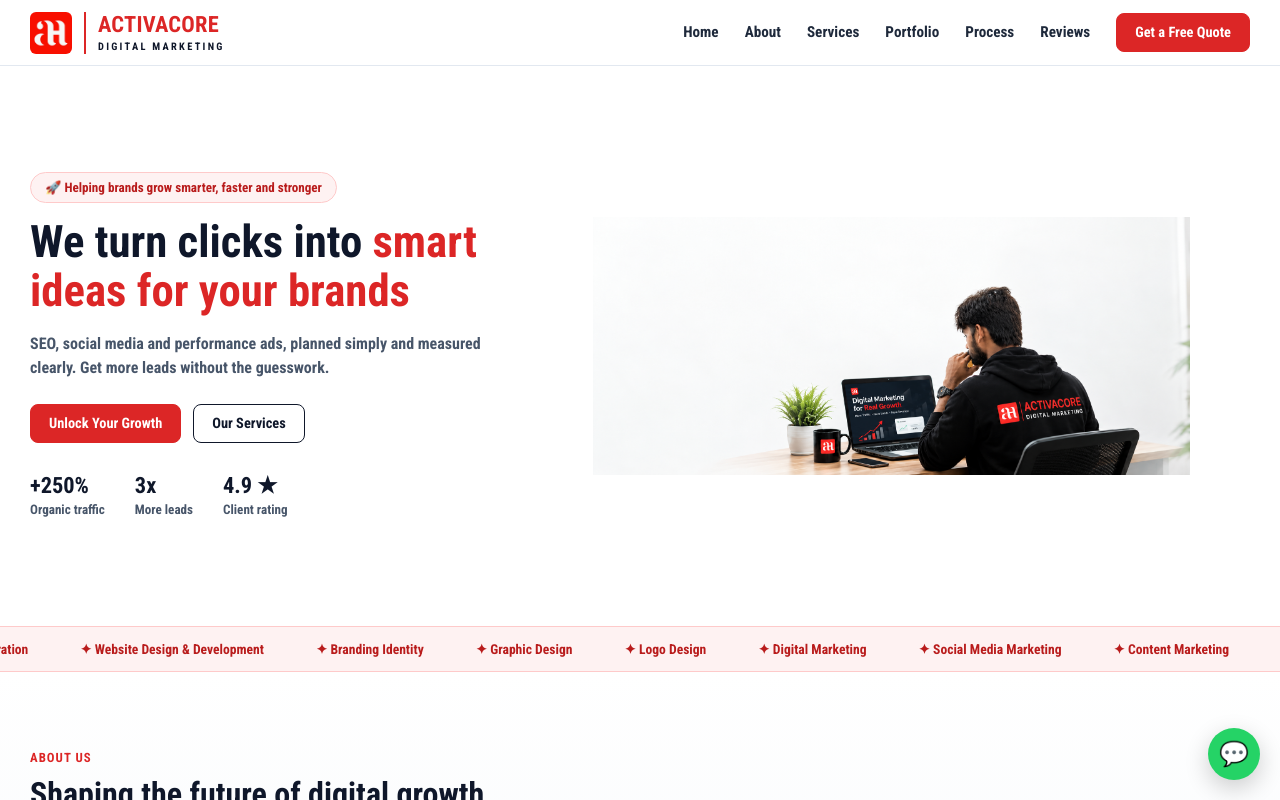
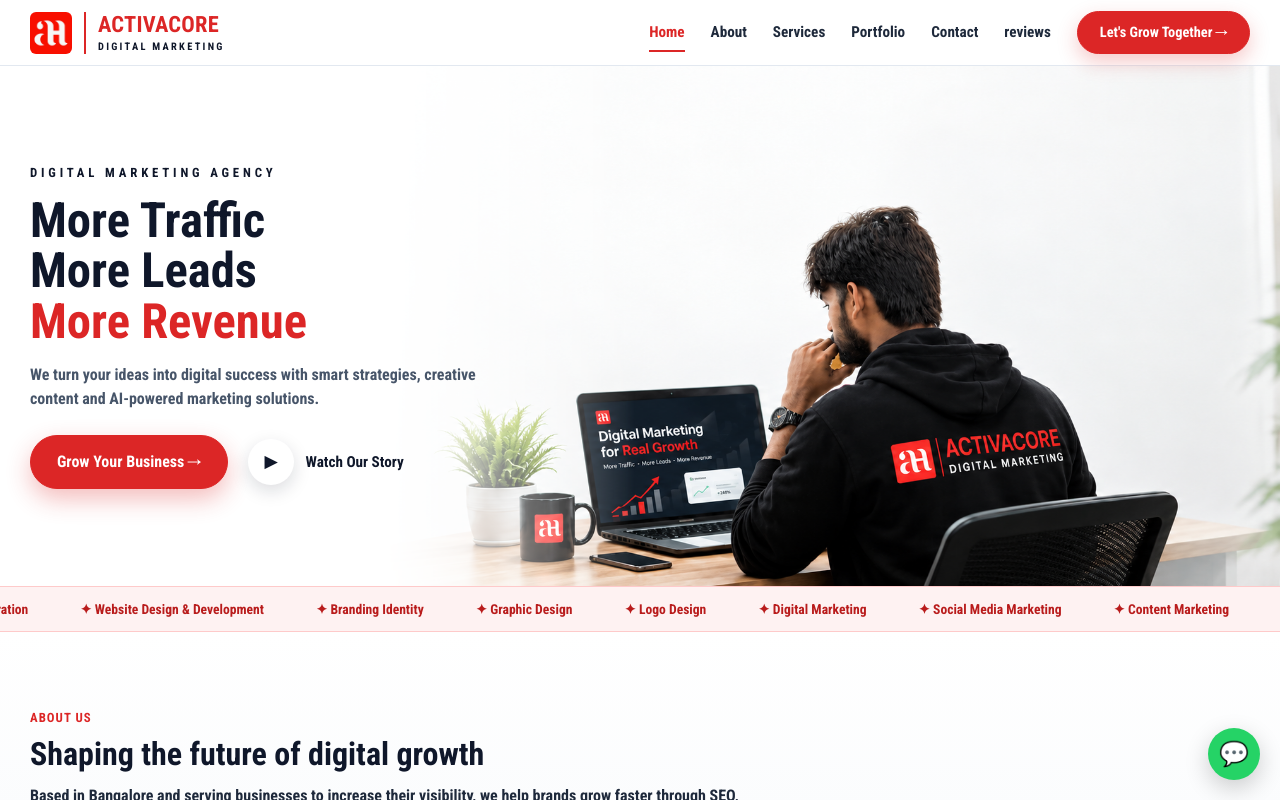
Before and after one commit to aniketkumar3432-design/design-website, a React (Vite) app: page / in a window 1280 px wide. Shown: the top 800 px of the page. Built offline with nearby package versions, Linux system fonts and the light colour scheme.

Commit message:
home page design

```diff
--- a/src/App.jsx
+++ b/src/App.jsx
@@ -63,7 +63,7 @@
 ];
 
 const css = `
-@import url('https://fonts.googleapis.com/css2?family=Roboto+Condensed:wght@400;700&display=swap');
+@import url('https://fonts.googleapis.com/css2?family=Roboto+Condensed:wght@400;700&family=Caveat:wght@700&display=swap');
 :root{
   --red:#dc2626;--red2:#b91c1c;--redsoft:#fef2f2;
   --ink:#0f172a;--text:#1e293b;--muted:#475569;
@@ -90,7 +90,8 @@
 .tagline{color:var(--ink);font-size:.65rem;letter-spacing:.22em;margin-top:6px}
 .links{display:flex;gap:26px;align-items:center;font-size:.95rem}
 .links a:not(.btn):hover{color:var(--red)}
-.links a.active{color:var(--red)}
+.links a.active{color:var(--red);position:relative}
+.links a.active::after{content:"";position:absolute;left:0;right:0;bottom:-8px;height:2px;background:var(--red)}
 .btn{display:inline-block;background:var(--red);color:#fff!important;padding:8px 18px;border-radius:8px;border:1.5px solid var(--red);cursor:pointer;font-size:.9rem;transition:.2s}
 .btn:hover{background:var(--red2);border-color:var(--red2);transform:translateY(-2px);box-shadow:0 8px 20px rgba(220,38,38,.28)}
 .btn.ghost{background:#fff;color:var(--ink)!important;border:1.5px solid var(--ink)}
@@ -99,13 +100,20 @@
 .menu{display:none;background:none;border:0;font-size:1.5rem;cursor:pointer;color:var(--ink)}
 .btn:focus-visible,a:focus-visible,button:focus-visible{outline:3px solid #fca5a5;outline-offset:2px}
 
-/* Hero: two halves. Left = text, right = image */
-.hero{background:#fff;padding:20px 0;min-height:560px;display:flex;align-items:center;overflow:hidden}
-.hero .container{width:100%}
-.hero-grid{display:grid;grid-template-columns:1fr 1.1fr;gap:20px;align-items:center}
-.hero-copy{max-width:520px}
+/* Hero: two halves. Left = text, right = BIGGER image */
+section.hero{position:relative;background:#fff;padding:0;min-height:max(520px,31vw);display:flex;align-items:center;overflow:hidden}
+.hero .container{position:static;flex:1;min-width:0;max-width:none;margin-right:0}
+.hero-grid{display:block}
+.hero-copy{position:relative;z-index:3;width:44%;max-width:640px;padding:30px 0}
+.btn.nav-cta{padding:10px 22px;border-radius:99px;font-size:.9rem;box-shadow:0 8px 20px rgba(220,38,38,.25)}
+.kicker{display:block;font-size:.8rem;letter-spacing:.3em;color:var(--ink);margin-bottom:14px}
+.btn.big{padding:14px 26px;border-radius:99px;font-size:1rem;box-shadow:0 10px 24px rgba(220,38,38,.3)}
+.watch{display:inline-flex;align-items:center;gap:12px;color:var(--ink);font-size:.95rem}
+.watch i{width:46px;height:46px;border-radius:50%;background:#fff;box-shadow:0 6px 18px rgba(15,23,42,.15);display:grid;place-items:center;font-style:normal;font-size:1rem;color:var(--ink);transition:.2s}
+.watch:hover i{transform:scale(1.08)}
 .pill{display:inline-block;background:var(--redsoft);color:var(--red2);border:1px solid #fecaca;padding:5px 14px;border-radius:99px;font-size:.82rem;margin-bottom:14px}
-.hero h1{font-size:clamp(1.9rem,3.6vw,2.8rem);line-height:1.1;color:var(--ink)}
+.hero h1{font-size:clamp(2.1rem,3.8vw,3.5rem);line-height:1.04;color:var(--ink)}
+.hero h1 span{display:block}
 .hero h1 em{font-style:normal;color:var(--red)}
 .hero p{margin:16px 0 24px;max-width:460px;color:var(--muted);font-size:1rem}
 .row{display:flex;gap:12px;flex-wrap:wrap}
@@ -113,24 +121,26 @@
 .hero-stats div b{display:block;font-size:1.4rem;color:var(--ink);line-height:1.1}
 .hero-stats div span{font-size:.82rem;color:var(--muted)}
 
-.hero-media{position:relative;width:100%}
-.hero-media>img{display:block;width:100%;height:auto;max-height:540px;object-fit:contain;object-position:right center}
+.hero-media{position:absolute;right:0;top:0;bottom:0;width:70%}
+.hero-media>img{display:block;width:100%;height:100%;object-fit:cover;object-position:right bottom;-webkit-mask-image:linear-gradient(to right,transparent 0,#000 28%);mask-image:linear-gradient(to right,transparent 0,#000 28%)}
+.note{font-family:"Caveat","Segoe Script","Comic Sans MS",cursive;font-weight:700;color:var(--ink);line-height:1.05;font-size:clamp(.95rem,1.6vw,1.45rem);text-align:left}
+.note em{font-style:normal;color:var(--red);border-bottom:3px solid var(--red);border-radius:2px}
 
-/* Hero animated overlay (sits on the image side) */
+/* Hero animated overlay: small, tidy chips placed on empty areas of the image */
 .fx{position:absolute;inset:0;z-index:1;pointer-events:none}
 .fx>*{position:absolute;animation:fxIn .8s ease-out var(--d,0s) both,fxFloat var(--t,5s) ease-in-out calc(var(--d,0s) + .8s) infinite}
-@keyframes fxIn{from{opacity:0;transform:translateY(22px) scale(.9)}to{opacity:1;transform:none}}
-@keyframes fxFloat{0%,100%{transform:translateY(0)}50%{transform:translateY(-10px)}}
-.fcard{display:flex;align-items:center;gap:10px;background:rgba(255,255,255,.93);border:1px solid #fff;border-radius:12px;padding:8px 14px 8px 10px;box-shadow:0 12px 28px rgba(15,23,42,.13);backdrop-filter:blur(6px)}
-.fcard .fi{width:32px;height:32px;border-radius:9px;background:var(--redsoft);display:grid;place-items:center;font-size:1rem}
-.fcard small{display:block;font-size:.72rem;color:var(--muted);line-height:1.1}
-.fcard b{font-size:1.1rem;color:var(--ink);line-height:1.15}
-.spark{width:40px;height:20px;margin-left:4px}
+@keyframes fxIn{from{opacity:0;transform:translateY(16px) scale(.92)}to{opacity:1;transform:none}}
+@keyframes fxFloat{0%,100%{transform:translateY(0)}50%{transform:translateY(-5px)}}
+.fcard{display:flex;align-items:center;gap:7px;background:rgba(255,255,255,.95);border:1px solid #fff;border-radius:10px;padding:5px 10px 5px 6px;box-shadow:0 6px 16px rgba(15,23,42,.10);backdrop-filter:blur(6px)}
+.fcard .fi{width:22px;height:22px;border-radius:7px;background:var(--redsoft);display:grid;place-items:center;font-size:.72rem}
+.fcard small{display:block;font-size:.6rem;color:var(--muted);line-height:1.1}
+.fcard b{font-size:.82rem;color:var(--ink);line-height:1.15}
+.spark{width:26px;height:13px;margin-left:2px}
 .spark path{fill:none;stroke:#16a34a;stroke-width:2.5;stroke-linecap:round;stroke-linejoin:round;stroke-dasharray:80;animation:draw 4s ease-in-out infinite}
 @keyframes draw{0%{stroke-dashoffset:80}55%,100%{stroke-dashoffset:0}}
-.soc{width:44px;height:44px;border-radius:12px;box-shadow:0 10px 24px rgba(15,23,42,.2);background:#fff}
-.soc svg{width:100%;height:100%;display:block;border-radius:12px}
-.ai{width:84px;height:84px;object-fit:cover;border-radius:18px;background:#fff;box-shadow:0 10px 24px rgba(15,23,42,.2)}
+.soc{width:34px;height:30px;border-radius:10px;box-shadow:0 6px 14px rgba(15,23,42,.16);background:#fff}
+.soc svg{width:100%;height:100%;display:block;border-radius:10px}
+.ai{width:56px;height:56px;object-fit:cover;border-radius:14px;box-shadow:0 6px 14px rgba(15,23,42,.16)}
 @media(max-width:900px){.fx{display:none}}
 @media(prefers-reduced-motion:reduce){.fx>*,.fx *{animation:none!important}}
 
@@ -211,9 +221,11 @@
 
 /* Tablet & mobile */
 @media(max-width:900px){
-  .hero-grid{grid-template-columns:1fr}
-  .hero-copy{max-width:none}
-  .hero{min-height:auto}
+  section.hero{display:block;min-height:auto}
+  .hero .container{margin-right:30px}
+  .hero-copy{width:auto;max-width:none}
+  .hero-media{position:relative;width:100%;height:auto}
+  .hero-media>img{height:auto;-webkit-mask-image:none;mask-image:none}
 }
 @media(max-width:800px){
   .menu{display:block}
@@ -256,17 +268,17 @@
   return <b ref={ref}>{v}{suffix}</b>;
 }
 
-// Positions are now relative to the IMAGE side of the hero
+// Social icons: small row on the empty left wall of the image, evenly spaced
 const SOCIALS = [
-  { k: "ig", l: "2%", t: "32%", d: ".5s", tt: "5s", svg: (
+  { k: "ig", l: "12%", t: "36%", d: ".5s", tt: "5s", svg: (
     <svg viewBox="0 0 48 48"><defs><linearGradient id="igrad" x1="0" y1="1" x2="1" y2="0"><stop offset="0" stopColor="#feda75"/><stop offset=".35" stopColor="#fa7e1e"/><stop offset=".6" stopColor="#d62976"/><stop offset="1" stopColor="#4f5bd5"/></linearGradient></defs><rect width="48" height="48" fill="url(#igrad)"/><rect x="12" y="12" width="24" height="24" rx="7" fill="none" stroke="#fff" strokeWidth="3"/><circle cx="24" cy="24" r="6" fill="none" stroke="#fff" strokeWidth="3"/><circle cx="31.5" cy="16.5" r="1.8" fill="#fff"/></svg>) },
-  { k: "fb", l: "13%", t: "27%", d: ".7s", tt: "6s", svg: (
-    <svg viewBox="0 0 48 48"><rect width="48" height="48" fill="#1877f2"/><path d="M26.5 40V26h4.6l.8-5.4h-5.4v-3.5c0-1.6.8-2.8 3-2.8h2.5V9.7c-.5-.1-2.200-.3-4-.3-4.200 0-6.900 2.500-6.900 7v4H16V26h4.100v14z" fill="#fff"/></svg>) },
-  { k: "yt", l: "15%", t: "42%", d: ".9s", tt: "5.5s", svg: (
+  { k: "fb", l: "20%", t: "31%", d: ".7s", tt: "6s", svg: (
+    <svg viewBox="0 0 48 48"><rect width="48" height="48" fill="#1877f2"/><path d="M26.5 40V26h4.6l.8-5.4h-5.4v-3.5c0-1.6.8-2.8 3-2.8h2.5V9.7c-.5-.1-2.2-.3-4-.3-4.2 0-6.9 2.5-6.9 7v4H16V26h4.1v14z" fill="#fff"/></svg>) },
+  { k: "yt", l: "24%", t: "46%", d: ".9s", tt: "5.5s", svg: (
     <svg viewBox="0 0 48 48"><rect width="48" height="48" fill="#ff0000"/><polygon points="19,15 19,33 34,24" fill="#fff"/></svg>) },
-  { k: "ads", l: "4%", t: "48%", d: "1.1s", tt: "6.5s", svg: (
+  { k: "ads", l: "14%", t: "50%", d: "1.1s", tt: "6.5s", svg: (
     <svg viewBox="0 0 48 48"><rect width="48" height="48" fill="#fff"/><path d="M19 9 7 31l7 4 12-22z" fill="#fbbc04"/><path d="M29 9l12 22-7 4-12-22z" fill="#4285f4"/><circle cx="11" cy="37" r="5" fill="#34a853"/></svg>) },
-  { k: "li", l: "12%", t: "58%", d: "1.3s", tt: "5s", svg: (
+  { k: "li", l: "21%", t: "62%", d: "1.3s", tt: "5s", svg: (
     <svg viewBox="0 0 48 48"><rect width="48" height="48" fill="#0a66c2"/><text x="24" y="33" fontSize="23" fontWeight="700" fill="#fff" textAnchor="middle" fontFamily="Arial,sans-serif">in</text></svg>) },
 ];
 
@@ -292,20 +304,26 @@
   const Spark = () => <svg className="spark" viewBox="0 0 46 22"><path d="M2 19 L12 12 L20 15 L32 6 L44 2" /></svg>;
   return (
     <div className="fx" aria-hidden="true">
-      <div className="fcard" style={{ left: "2%", top: "4%", "--d": ".2s", "--t": "6s" }}>
+      {/* Top-left: Website Traffic */}
+      <div className="fcard" style={{ left: "40%", top: "5%", "--d": ".2s", "--t": "6s" }}>
         <div className="fi">📈</div><div><small>Website Traffic</small><b><CountUp to={248} prefix="+" suffix="%" /></b></div><Spark />
       </div>
-      <div className="fcard" style={{ right: "3%", top: "2%", "--d": ".4s", "--t": "5.5s" }}>
+      {/* Top-middle/right, above the head: Leads Generated */}
+      <div className="fcard" style={{ right: "15%", top: "4%", "--d": ".4s", "--t": "5.5s" }}>
         <div className="fi">👥</div><div><small>Leads Generated</small><b><CountUp to={320} prefix="+" suffix="%" /></b></div><Spark />
       </div>
-      <div className="fcard" style={{ right: "0%", top: "24%", "--d": ".6s", "--t": "6.5s" }}>
+      {/* Left, under Website Traffic: Revenue Growth */}
+      <div className="fcard" style={{ right: "6%", top: "21%", "--d": ".6s", "--t": "6.5s" }}>
         <div className="fi">💰</div><div><small>Revenue Growth</small><b><CountUp to={4.8} decimals={1} prefix="+" suffix="%" /></b></div><Spark />
       </div>
       {SOCIALS.map((x) => (
         <div key={x.k} className="soc" style={{ left: x.l, top: x.t, "--d": x.d, "--t": x.tt }}>{x.svg}</div>
       ))}
       {/* Video replaces the old "AI" badge */}
-      <video className="ai" src={AI_VIDEO} autoPlay loop muted playsInline style={{ right: "6%", top: "46%", "--d": "1.5s", "--t": "7s" }} />
+      <video className="ai" src={AI_VIDEO} autoPlay loop muted playsInline onError={(e) => { e.currentTarget.style.display = "none"; }} style={{ right: "3%", top: "42%", "--d": "1.5s", "--t": "7s" }} />
+      {/* Handwritten notes */}
+      <div className="note" style={{ left: "33%", top: "20%", "--d": "1.7s", "--t": "6s" }}>Strategy<br />+<br />Creativity<br />=<br /><em>Growth</em></div>
+      <div className="note" style={{ left: "78%", top: "45%", "--d": "1.9s", "--t": "6.5s" }}>Smarter Marketing<br /><em>Better Results</em></div>
     </div>
   );
 }
@@ -346,7 +364,7 @@
     setLoading(false);
   };
 
-  const nav = [["About", "#about"], ["Services", "#services"], ["Portfolio", "#portfolio"], ["Process", "#process"], ["Reviews", "#reviews"]];
+  const nav = [ ["About", "#about"],["Services", "#services"], ["Portfolio", "#portfolio"], ["Contact", "#contact"],["reviews", "#reviews"]];
   const ticker = [...services, ...services].map((s, i) => <span key={i}>✦ {s.title}</span>);
 
   return (
@@ -357,9 +375,9 @@
         <div className="container nav">
           <a href="#top" onClick={goHome} className="logo" aria-label={BRAND}><img src={LOGO} alt="" /><span className="divider"></span><span className="lockup"><span className="word">{BRAND}</span><span className="tagline">DIGITAL MARKETING</span></span></a>
           <nav className={"links" + (open ? " open" : "")} onClick={() => setOpen(false)}>
-            <a href="#top" onClick={goHome}>Home</a>
+            <a href="#top" onClick={goHome} className="active">Home</a>
             {nav.map(([t, h]) => <a key={t} href={h}>{t}</a>)}
-            <a href="#contact" className="btn">Get a Free Quote</a>
+            <a href="#contact" className="btn nav-cta">Let's Grow Together →</a>
           </nav>
           <button className="menu" onClick={() => setOpen(!open)} aria-label="Menu">{open ? "✕" : "☰"}</button>
         </div>
@@ -370,21 +388,16 @@
           <div className="hero-grid">
             {/* LEFT HALF: text */}
             <div className="hero-copy">
-              <span className="pill">🚀 Helping brands grow smarter, faster and stronger</span>
-              <h1>We turn clicks into <em>smart ideas for your brands</em></h1>
-              <p>SEO, social media and performance ads, planned simply and measured clearly. Get more leads without the guesswork.</p>
-              <div className="row">
-                <a href="#contact" className="btn">Unlock Your Growth</a>
-                <a href="#services" className="btn ghost">Our Services</a>
-              </div>
-              <div className="hero-stats">
-                <div><b>+250%</b><span>Organic traffic</span></div>
-                <div><b>3x</b><span>More leads</span></div>
-                <div><b>4.9 ★</b><span>Client rating</span></div>
+              <span className="kicker">DIGITAL MARKETING AGENCY</span>
+              <h1><span>More Traffic</span><span>More Leads</span><span><em>More Revenue</em></span></h1>
+              <p>We turn your ideas into digital success with smart strategies, creative content and AI-powered marketing solutions.</p>
+              <div className="row" style={{ alignItems: "center", gap: 20 }}>
+                <a href="#contact" className="btn big">Grow Your Business →</a>
+                <a href="#portfolio" className="watch"><i>▶</i>Watch Our Story</a>
               </div>
             </div>
 
-            {/* RIGHT HALF: image + animated overlay */}
+            {/* RIGHT HALF: bigger image + small animated overlay */}
             <div className="hero-media">
               <img src={HERO_IMG} alt="Digital marketing professional working on a laptop" />
               <HeroFX />
```
